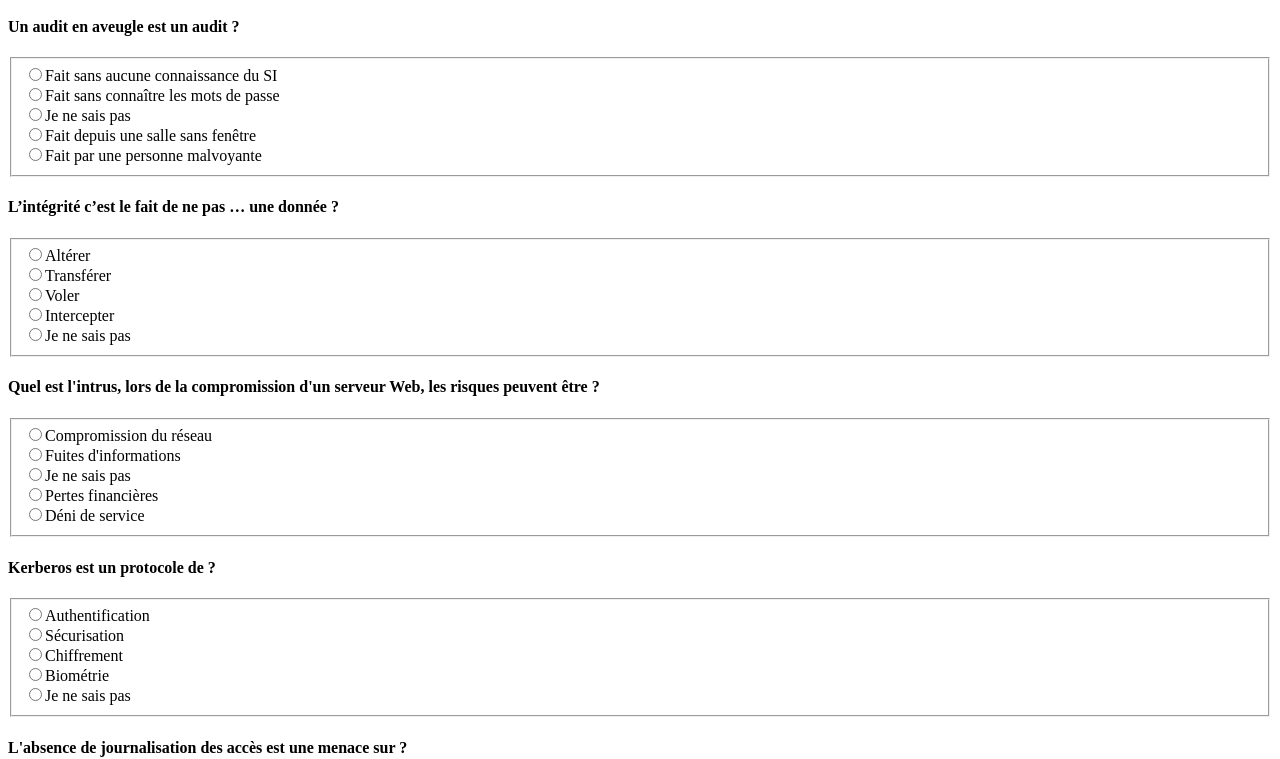
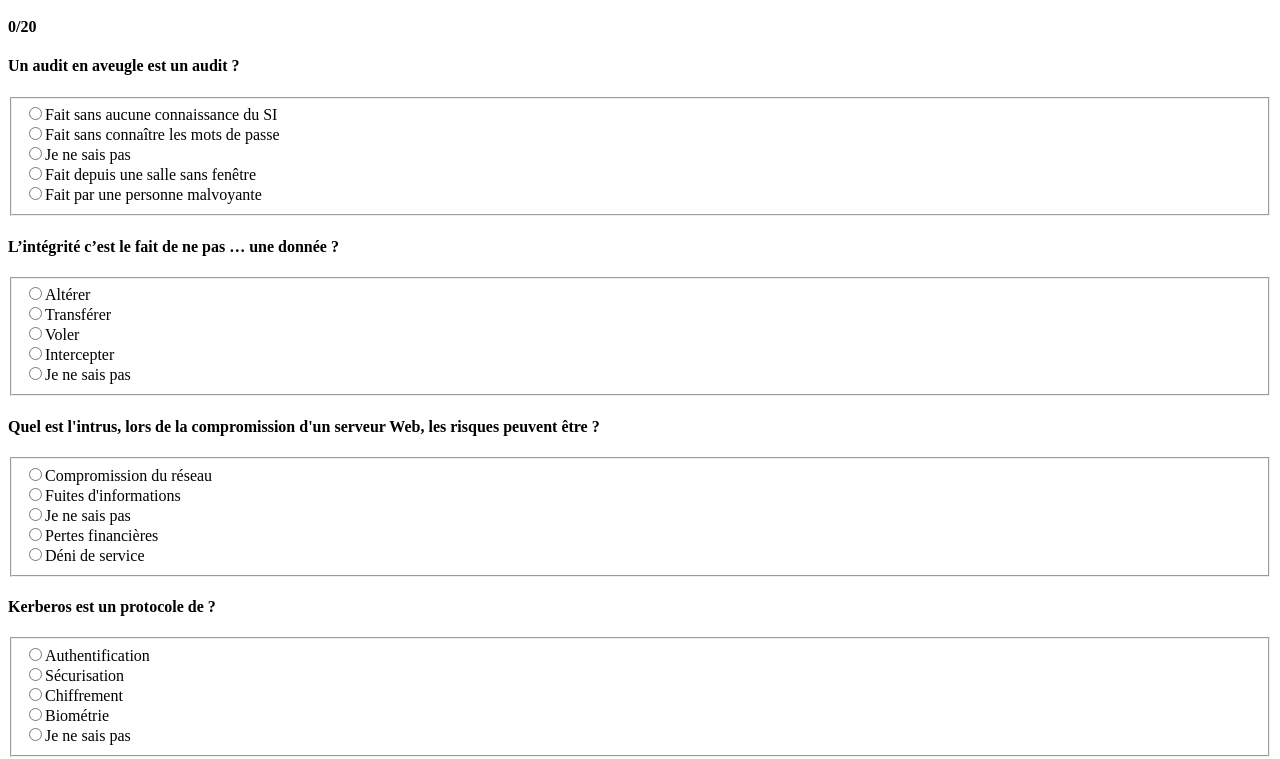
Before and after one commit to jeromeBRM/online-exam-simulation, a plain HTML site: page index.html in a window 1280 px wide. Shown: the part 50-809 px from the top of the page. Drawn offline with Linux system fonts and the light colour scheme.

Commit message:
[US004] Add score system
- Added ScoreCounter class.

```diff
--- a/index.html
+++ b/index.html
@@ -11,6 +11,10 @@
   <!-- title -->
   <div id="title">
 	<h2>online-exam-simulation</h2>
+  </div>
+
+  <!-- score container -->
+  <div id="score">
   </div>
 
   <!-- questions container -->
--- a/src/main.js
+++ b/src/main.js
@@ -10,9 +10,47 @@
  *
  */
 
+class ScoreCounter {
+  constructor(max) {
+    this.score = 0;
+	this.max = max;
+  }
+
+  mount() {
+
+	// create the parent container of the score in the DOM
+	const scoreContainer = document.createElement('div');
+	const scoreLabel = document.createElement('h4');
+	scoreContainer.appendChild(scoreLabel);
+
+	// register label as attribute of object
+	this.scoreLabel = scoreLabel;
+
+	// initilize score label
+	this.updateScore();
+
+	return scoreContainer;
+  }
+
+  addScore() {
+	this.score++;
+	this.updateScore();
+  }
+
+  removeScore() {
+	this.score--;
+	this.updateScore();
+  }
+
+  updateScore() {
+	this.scoreLabel.innerText = ( this.score / this.max ) * 20 + '/20';
+  }
+}
+
 class QuestionsList {
-  constructor(questions) {
+  constructor(questions, scoreCounter) {
     this.questions = questions;
+	this.scoreCounter = scoreCounter;
   }
 
   mount() {
@@ -22,7 +60,7 @@ class QuestionsList {
 
 	// create each question in the DOM
 	this.questions.forEach(question => {
-	  questionsContainer.appendChild(new QuestionElement(question).mount());
+	  questionsContainer.appendChild(new QuestionElement(question, this.scoreCounter).mount());
 	});
 
 	return questionsContainer;
@@ -30,8 +68,9 @@ class QuestionsList {
 }
 
 class QuestionElement {
-  constructor(question) {
+  constructor(question, scoreCounter) {
 	this.question = question;
+	this.scoreCounter = scoreCounter;
   }
 
   mount() {
@@ -50,7 +89,7 @@ class QuestionElement {
 
 	// create each choice in the DOM
 	this.question.choices.forEach(choice => {
-	  choicesContainer.appendChild(new ChoiceElement(this.question, choice).mount());
+	  choicesContainer.appendChild(new ChoiceElement(this.question, choice, this.scoreCounter).mount());
 	});
 
 	return questionContainer;
@@ -58,9 +97,11 @@ class QuestionElement {
 }
 
 class ChoiceElement {
-  constructor(parentQuestion, choice) {
+  constructor(parentQuestion, choice, scoreCounter) {
 	this.parentQuestion = parentQuestion;
     this.choice = choice;
+	this.scoreCounter = scoreCounter;
+
 	this.uniqueId = this.parentQuestion.title + "/" + this.choice.title;
   }
 
@@ -74,6 +115,7 @@ class ChoiceElement {
 	choiceInput.type = 'radio';
 	choiceInput.id = this.uniqueId;
 	choiceInput.value = this.choice.correct;
+	choiceInput.scoreCounter = this.scoreCounter;
 	choiceInput.name = this.parentQuestion.title;
 	choiceContainer.appendChild(choiceInput);
 
@@ -83,12 +125,30 @@ class ChoiceElement {
 	choiceLabel.htmlFor = this.uniqueId;
 	choiceContainer.appendChild(choiceLabel);
 
+	choiceInput.addEventListener('input', this.handleInput);
+
 	return choiceContainer;
+  }
+
+  handleInput(e) {
+    if (e.currentTarget.value == 'true') {
+	  console.log(e.currentTarget.scoreCounter.prototype);
+	  e.currentTarget.scoreCounter.addScore();
+    }
+    else {
+   	  e.currentTarget.scoreCounter.removeScore();
+    }
   }
 }
 
 function load(questions) {
-  document.querySelector('div#questions').appendChild(new QuestionsList(questions).mount());
+
+  // main objects
+  const scoreCounter = new ScoreCounter(questions.length);
+  const questionsList = new QuestionsList(questions, scoreCounter).mount();
+
+  document.querySelector('div#score').appendChild(scoreCounter.mount());
+  document.querySelector('div#questions').appendChild(questionsList);
 }
 
 load(questions);
```
